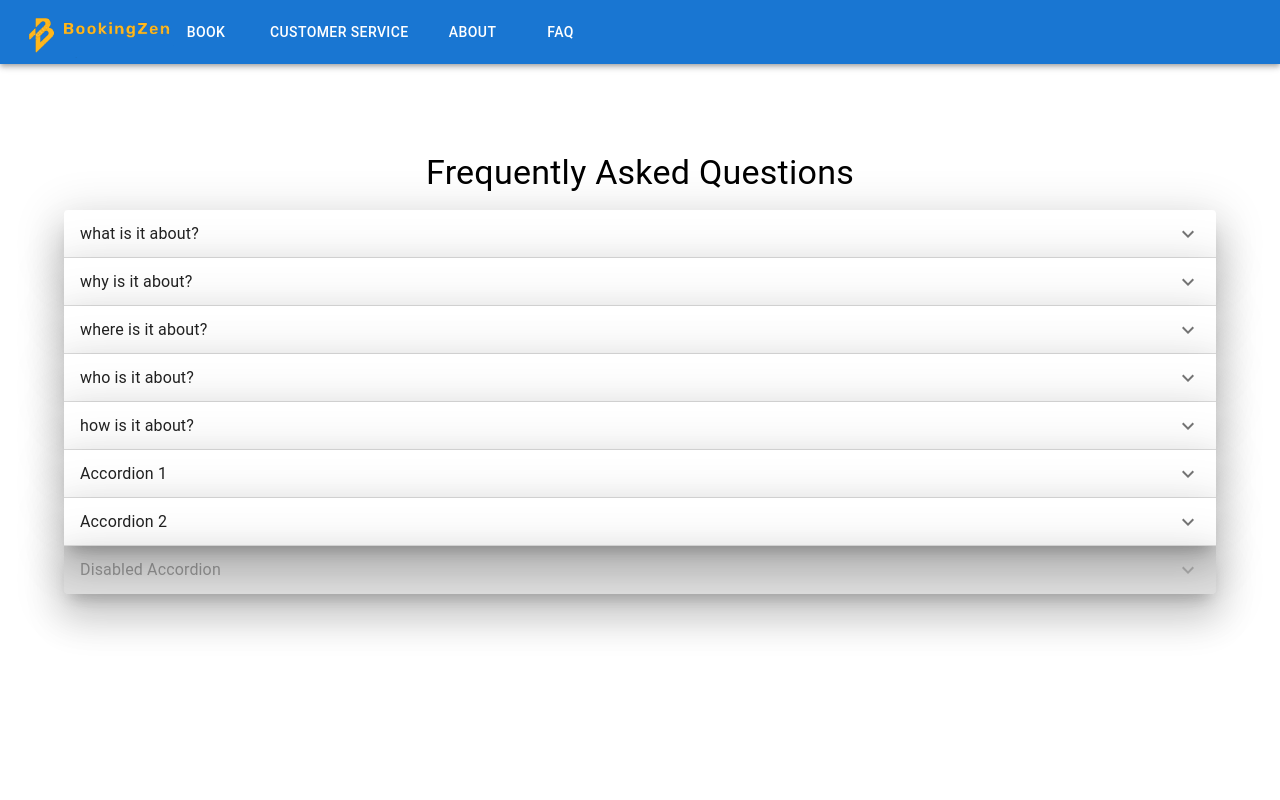
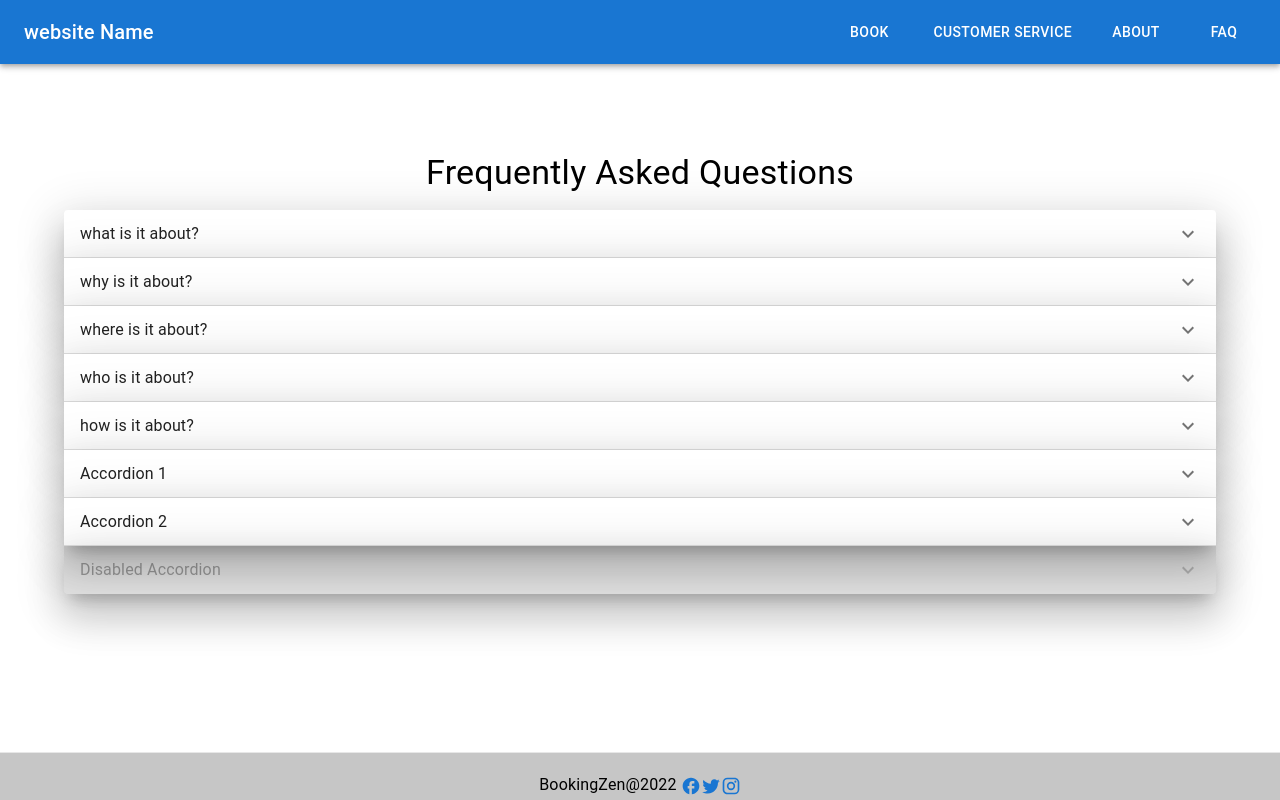
Before and after one commit to USMAN-SENG/FYP2, a React (Create React App) app: page /FAQpage in a window 1280 px wide. Built offline with nearby package versions, Linux system fonts and the light colour scheme.

Commit message:
Fixing the footer

```diff
--- a/src/appointmentWebsite/FAQpage.js
+++ b/src/appointmentWebsite/FAQpage.js
@@ -7,7 +7,6 @@ import ExpandMoreIcon from "@mui/icons-material/ExpandMore";
 import Grid from "@mui/material/Grid";
 import AppoHeader from "./components/AppoHeader";
 import AppoFooter from "./components/AppoFooter";
-
 let FAQarray = [
 	{ faqID: 0, Q: "what is it about?", A: "it is a visa offic" },
 	{ faqID: 1, Q: "why is it about?", A: "it is a visa offic" },
@@ -103,7 +102,7 @@ export default function FAQpage() {
 					</Accordion>
 				</Grid>
 			</Grid>
-			{/* <AppoFooter /> */}
+			<AppoFooter />
 		</div>
 	);
 }
--- a/src/appointmentWebsite/components/AppoFooter.js
+++ b/src/appointmentWebsite/components/AppoFooter.js
@@ -1,16 +1,23 @@
 import React from "react";
 import Box from "@mui/material/Box";
 import Typography from "@mui/material/Typography";
+import {FacebookTwoTone,Twitter,Instagram} from '@mui/icons-material'
 import Stack from '@mui/material/Stack';
 
 export default function AppoFooter() {
+
 	return (
 		<>
-     <Box bgcolor="text.secondary" color="white"   >
+     <Box backgroundColor= "#c6c6c6" borderTop= "1px solid #E7E7E7" textAlign= "center" padding= "20px"
+      position = "Fixed" left= "0" bottom= "0" height= "48px" width= "100%"
+       >
 
-       <Typography  align="center">
-         BookingZen@2022
-       </Typography>
+        <Typography  > BookingZen@2022 <FacebookTwoTone fontSize="small" color="primary"  />
+                                       <Twitter fontSize="small" color="primary"  />
+                                       <Instagram fontSize="small" color="primary"  />
+        </Typography>
+
+
      </Box>
 
     </>
--- a/src/appointmentWebsite/components/AppoHeader.js
+++ b/src/appointmentWebsite/components/AppoHeader.js
@@ -8,15 +8,14 @@ import { Link } from 'react-router-dom';
 
 export default function AppoHeader() {
 
-	const mystyle = {
-		maxWidth: 150,
-	  };
+	let websiteName = "website Name";
 	return (
 		<>
 			<AppBar position="relative">
 				<Toolbar>
-					<Typography style={mystyle}><img src={require('./logo2.png')}  />
-
+					<Typography variant="h6" component="div" sx={{ flexGrow: 1 }}
+           >
+						{websiteName}
 					</Typography>
 					<Stack direction="row" spacing={3} sx={{ flexGrow: 0 }}>
 						<Button color="inherit"><Link to={"/AppointmentPage"}> Book </Link></Button>
```
Also changed, not shown: src/assets/main.css (+5 -2 lines), src/appointmentWebsite/components/logo2.png (deleted).
